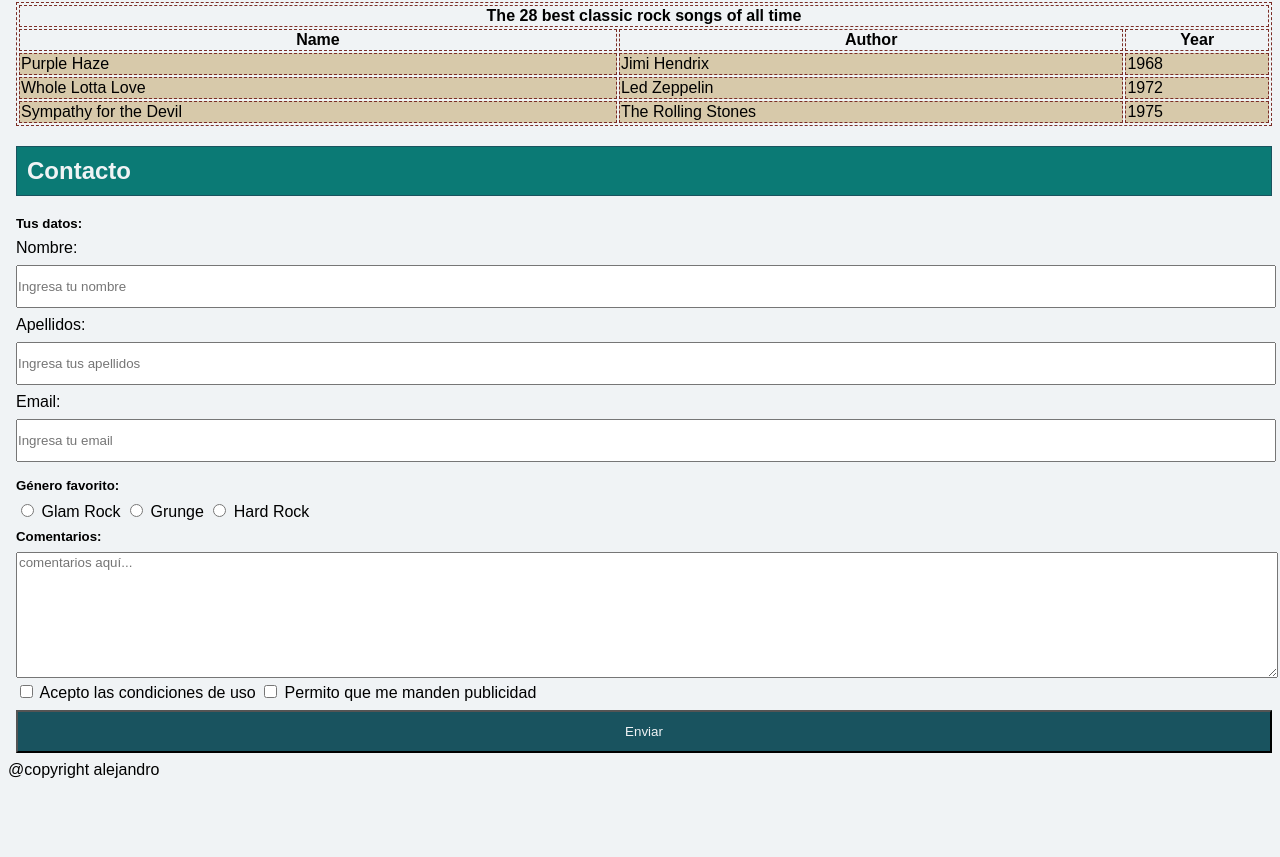
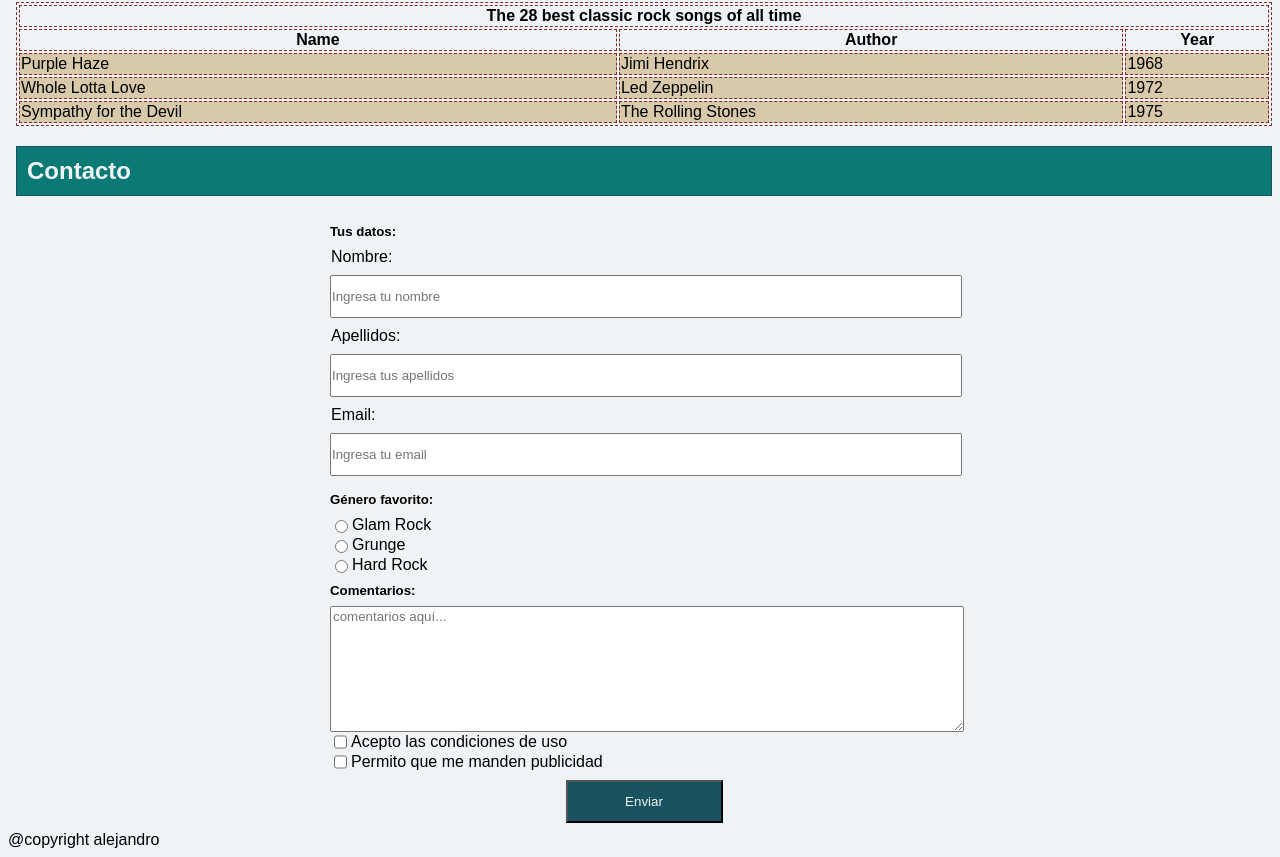
Before and after one commit to TheBridge-FullStackDeveloper/TheBridge-FullStackDeveloper-ft-feb21-RampUp-examples, a plain HTML site: page miWebRock/index.html in a window 1280 px wide. Shown: the part 944-1801 px from the top of the page. Before the commit the page ends 1731 px from the top, so only its background shows below. Drawn offline with Linux system fonts and the light colour scheme.

Commit message:
media queries form

```diff
--- a/miWebRock/css/style.css
+++ b/miWebRock/css/style.css
@@ -115,3 +115,28 @@ div.top > a {
 #rock-img-header{
     width:30%;
 }
+
+@media only screen and (min-width: 768px){
+    form{
+        display: flex;
+        flex-direction: column;
+        width: 50%;
+        margin-left: auto;
+        margin-right: auto;
+    }
+
+    input[type=submit]{
+        width: 25%;
+        margin-left: auto;
+        margin-right: auto;
+    }
+
+    label{
+        padding: 1px;
+    }
+
+    .check{
+        display: flex;
+    }
+
+}
--- a/miWebRock/index.html
+++ b/miWebRock/index.html
@@ -113,23 +113,33 @@
 
 
                 <h5>Género favorito:</h5>
+                <div class="check">
                     <input type="radio" id="glam" name="fav_genre" value="glam">
                     <label for="glam">Glam Rock</label>
+                </div>
 
+                <div class="check">
                     <input type="radio" id="grunge" name="fav_genre" value="grunge">
                     <label for="grunge">Grunge</label>
+                </div>
 
+                <div class="check">
                     <input type="radio" id="hard" name="fav_genre" value="hard">
                     <label for="hard">Hard Rock</label>
+                </div>
 
                 <h5>Comentarios:</h5>
                 <textarea id="comment" name="comment" rows="8" cols="50" placeholder="comentarios aquí..."></textarea>
 
+                <div class="check">
                     <input type="checkbox" id="accept" name="accept" value="">
                     <label for="accept"> Acepto las condiciones de uso</label>
+                </div>
 
+                <div class="check">
                     <input type="checkbox" id="ads" name="ads" value="Car">
                     <label for="ads"> Permito que me manden publicidad</label>
+                </div>
 
 
                 <input type="submit" value="Enviar">
```
Lines whose indentation alone changed are shown as unchanged.
